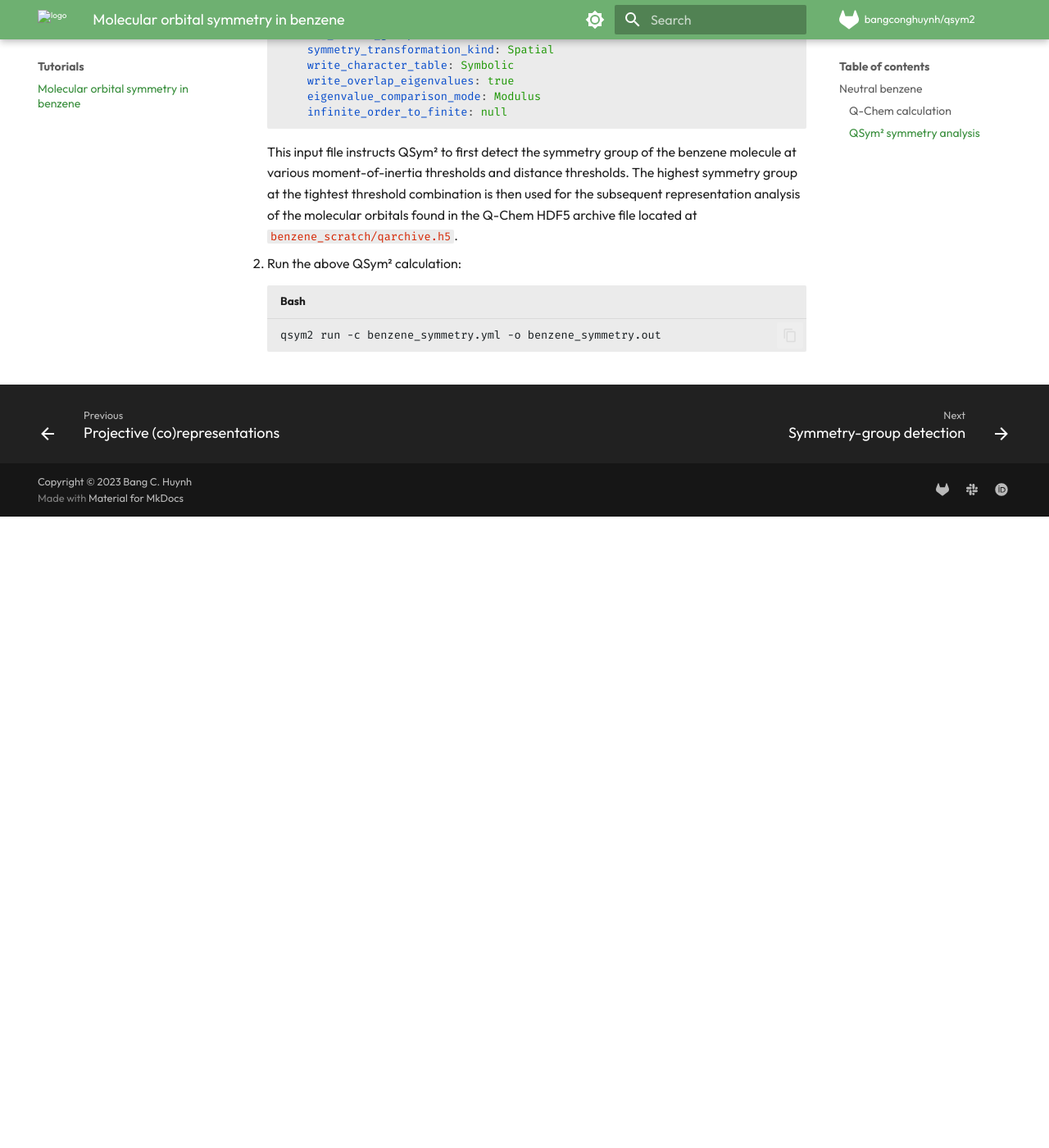
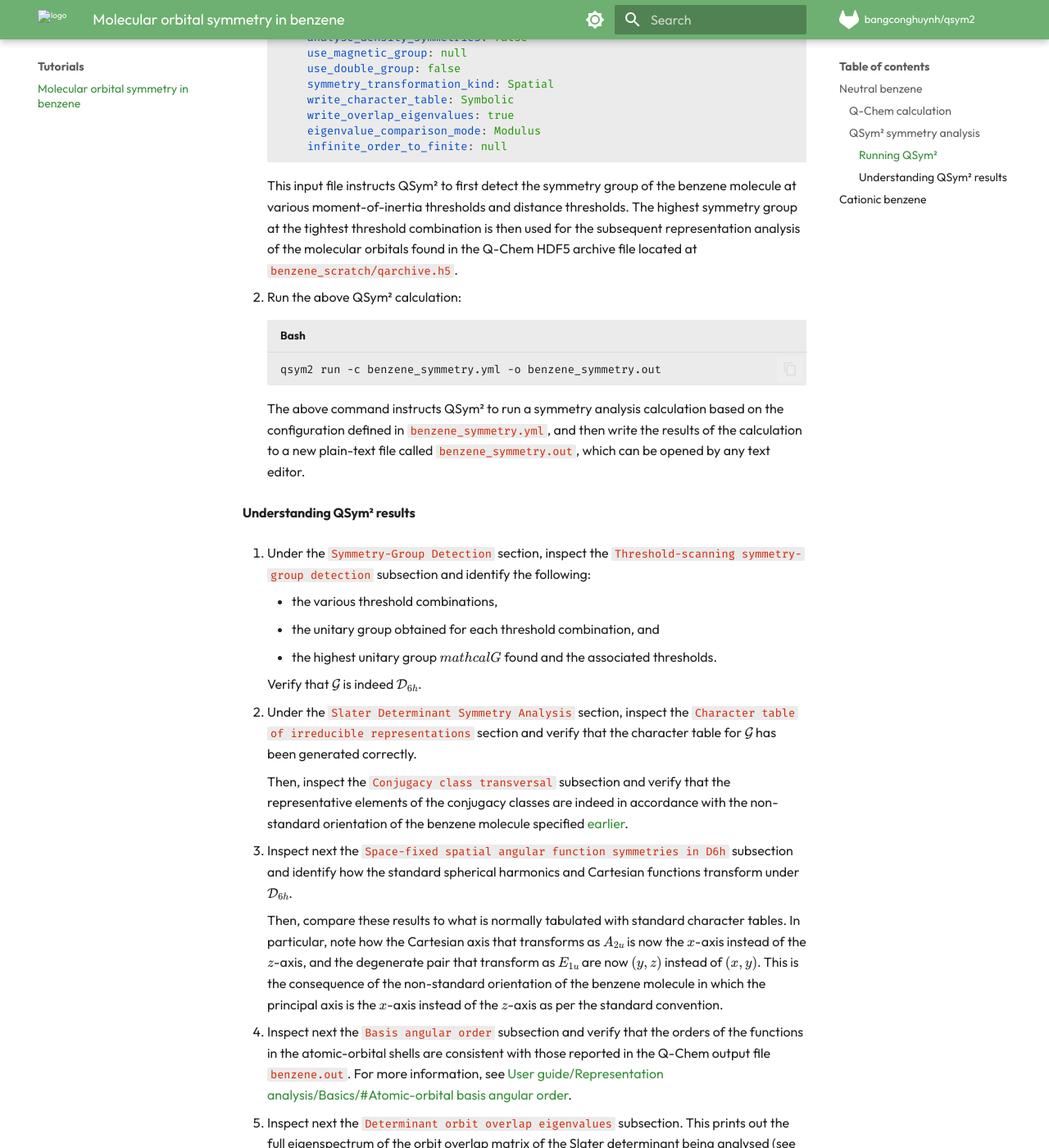
Before and after one commit to bangconghuynh/qsym2, an MkDocs documentation site: the page built from docs/docs/tutorials/benzene.md, in a window 1280 px wide and 1400 px high, scrolled down 2298 px. Shown: the whole window at 82% size. Built offline with MkDocs 1.6.1 and Material for MkDocs 9.7.7, drawn with Linux system fonts in a browser that asks for light colours; comment, search, counter and statistics services are not loaded; before the commit the page ends 2928 px from its top, so only the background shows below that; some of the changed text lies outside the part shown.

Commit message:
Updated benzene tutorial.

````diff
--- a/docs/docs/tutorials/benzene.md
+++ b/docs/docs/tutorials/benzene.md
@@ -74,6 +74,8 @@ In summary, we need to run a Q-Chem calculation on neutral benzene and save the
 
 ### QSym² symmetry analysis
 
+#### Running QSym²
+
 1. Prepare a QSym² input file as follows:
 
     ```yaml title="benzene_symmetry.yml"
@@ -120,3 +122,52 @@ In summary, we need to run a Q-Chem calculation on neutral benzene and save the
     ```bash
     qsym2 run -c benzene_symmetry.yml -o benzene_symmetry.out
     ```
+
+    The above command instructs QSym² to run a symmetry analysis calculation based on the configuration defined in `benzene_symmetry.yml`, and then write the results of the calculation to a new plain-text file called `benzene_symmetry.out`, which can be opened by any text editor.
+
+
+#### Understanding QSym² results
+
+1. Under the `Symmetry-Group Detection` section, inspect the `Threshold-scanning symmetry-group detection` subsection and identify the following:
+
+    - the various threshold combinations,
+    - the unitary group obtained for each threshold combination, and
+    - the highest unitary group $mathcal{G}$ found and the associated thresholds.
+
+    Verify that $\mathcal{G}$ is indeed $\mathcal{D}_{6h}$.
+
+2. Under the `Slater Determinant Symmetry Analysis` section, inspect the `Character table of irreducible representations` section and verify that the character table for $\mathcal{G}$ has been generated correctly.
+
+    Then, inspect the `Conjugacy class transversal` subsection and verify that the representative elements of the conjugacy classes are indeed in accordance with the non-standard orientation of the benzene molecule specified [earlier](#q-chem-calculation).
+
+3. Inspect next the `Space-fixed spatial angular function symmetries in D6h` subsection and identify how the standard spherical harmonics and Cartesian functions transform under $\mathcal{D}_{6h}$.
+
+    Then, compare these results to what is normally tabulated with standard character tables.
+    In particular, note how the Cartesian axis that transforms as $A_{2u}$ is now the $x$-axis instead of the $z$-axis, and the degenerate pair that transform as $E_{1u}$ are now $(y, z)$ instead of $(x, y)$. This is the consequence of the non-standard orientation of the benzene molecule in which the principal axis is the $x$-axis instead of the $z$-axis as per the standard convention.
+
+4. Inspect next the `Basis angular order` subsection and verify that the orders of the functions in the atomic-orbital shells are consistent with those reported in the Q-Chem output file `benzene.out`.
+For more information, see [User guide/Representation analysis/Basics/#Atomic-orbital basis angular order](../user-guide/representation-analysis/basics.md/#atomic-orbital-basis-angular-order).
+
+5. Inspect next the `Determinant orbit overlap eigenvalues` subsection.
+This prints out the full eigenspectrum of the orbit overlap matrix of the Slater determinant being analysed (see [Section 2.4 of the QSym² paper](../about/authorship.md#publications)), and the position of the [linear-independence threshold](../user-guide/representation-analysis/basics.md/#linear-independence-threshold) relative to these eigenvalues.
+Check if the linear-independence threshold has indeed been chosen sensibly with respect to the obtained eigenspectrum: is the gap between the eigenvalues immediately above and below the threshold larger than four orders of magnitude?
+
+6. Finally, inspect the `Orbit-based symmetry analysis results` subsection and do the following:
+
+    - identify the overall symmetry of the Slater determinant and check that it is consistent with the dimensionality indicated by the eigenspectrum and the linear-independence threshold; and
+    - identify the symmetries of several molecular orbitals of interest and, if possible, visualise them using Q-Chem/IQMol and check that the symmetry assignments make sense.
+
+
+## Cationic benzene
+
+1. Repeat the above calculation and analysis for cationic benzene:
+
+    - the charge value in the Q-Chem input should be set to `1` and the multiplicity value to `2`; and
+    - the QSym² analysis calculation can be run in exactly the same way as before.
+
+2. Inspect the QSym² output file and determine the following:
+
+    - the overall symmetry of the Slater determinant, and
+    - the symmetries of the molecular orbitals that could be correlated to those examined in step 6 of the neutral benzene case.
+
+    Are these results in agreement with what you might have expected?
````
